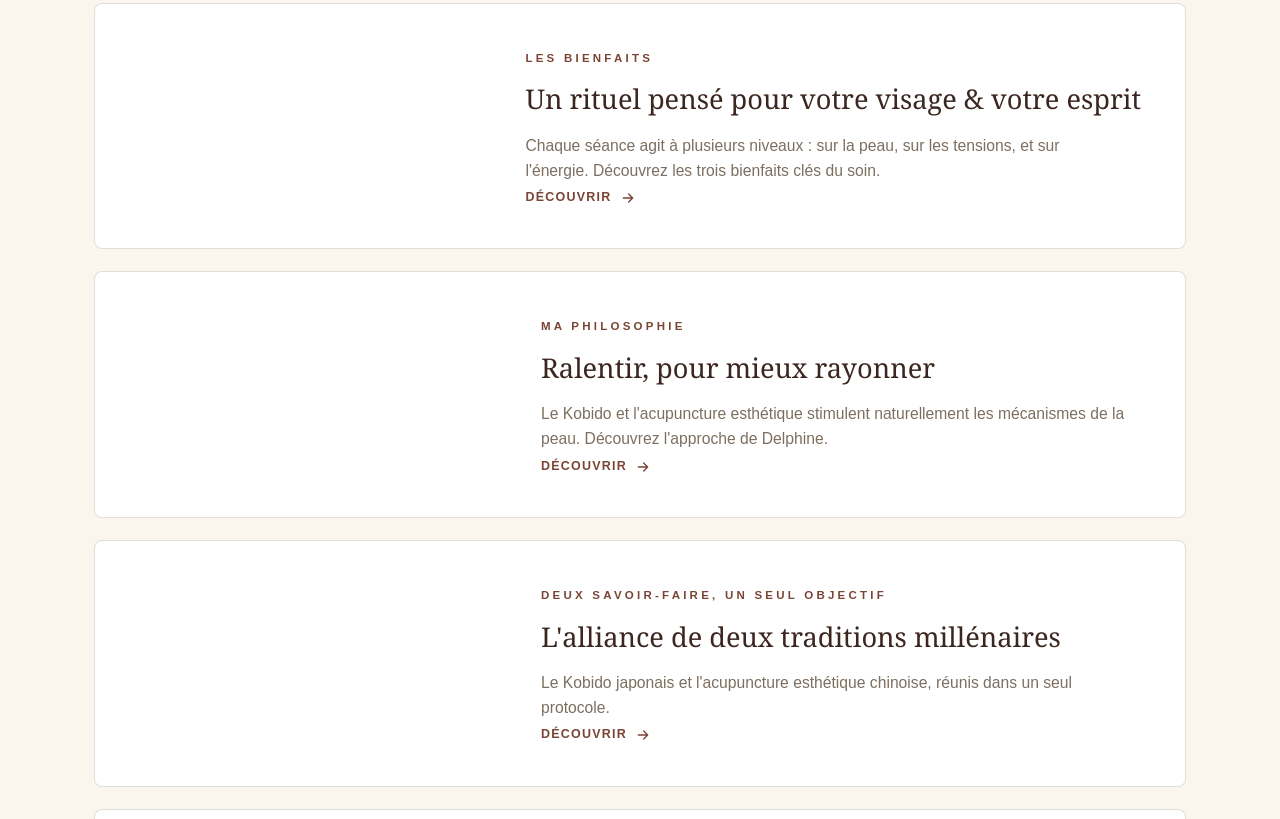
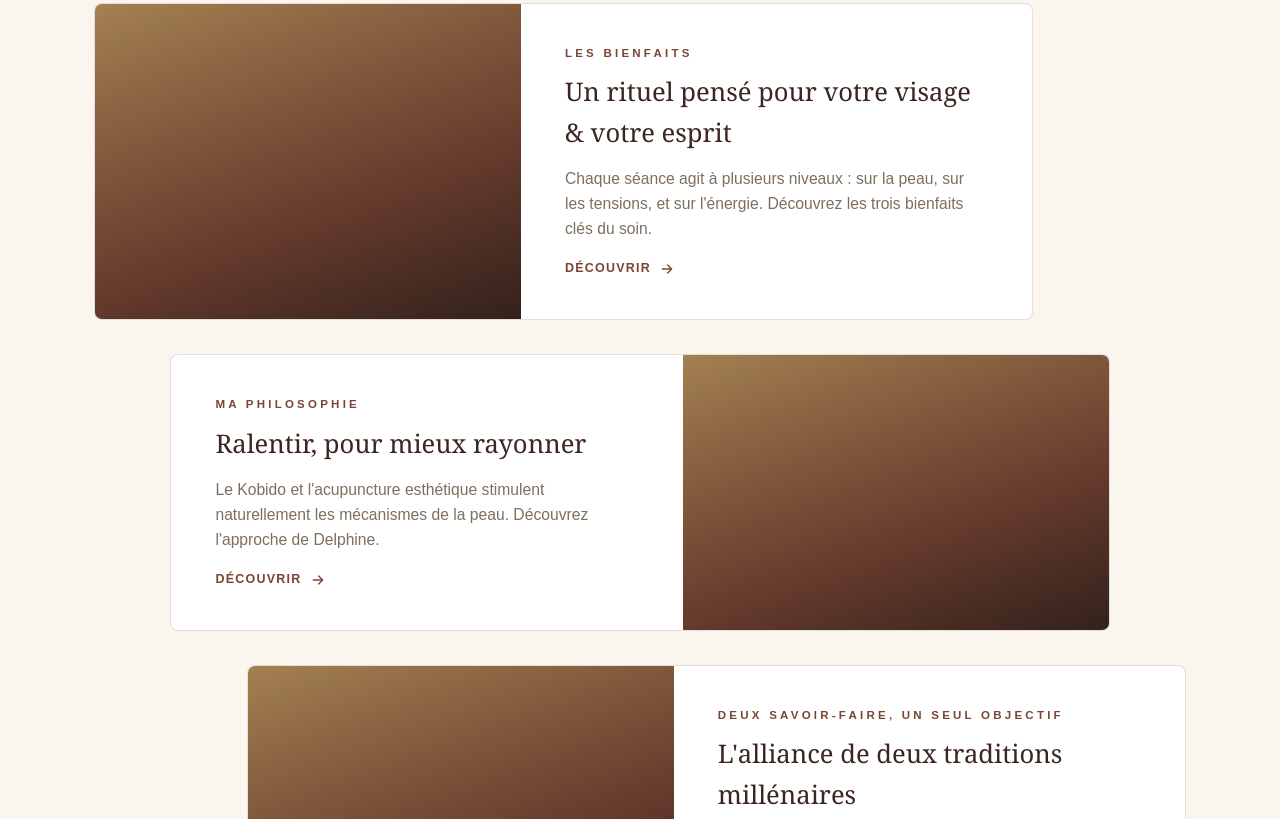
Before and after one commit to zakarisef123/Dlephine-Eclatdutemps, a plain HTML site: page index.html in a window 1280 px wide. Shown: the part 1118-1937 px from the top of the page. Drawn offline with Linux system fonts and the light colour scheme.

Commit message:
Add files via upload

```diff
--- a/style.css
+++ b/style.css
@@ -910,29 +910,44 @@
     .call-fab-text{display:none;}
   }
 
-  /* ---------- Cartes d'aperçu (page d'accueil -> pages dédiées) ---------- */
-  .previews{background:var(--cream);}
-  .previews-list{display:flex;flex-direction:column;gap:22px;}
+  /* ---------- Cartes d'aperçu en escalier (page d'accueil -> pages dédiées) ---------- */
+  .previews{background:var(--cream);overflow:hidden;}
+  .previews-list{display:flex;flex-direction:column;gap:34px;}
   .section-preview{
-    display:flex;
-    align-items:center;
-    justify-content:space-between;
-    gap:30px;
-    padding:40px 44px;
+    display:grid;
+    grid-template-columns:1fr 1.2fr;
+    align-items:stretch;
     border:1px solid var(--line);
     border-radius:8px;
     background:#fff;
-    transition:transform .3s ease, box-shadow .3s ease, border-color .3s ease;
+    overflow:hidden;
+    transition:transform .3s ease, box-shadow .3s ease, border-color .3s ease, margin .3s ease;
   }
   .section-preview:hover{transform:translateY(-4px);box-shadow:var(--shadow);border-color:var(--gold);}
+  /* Effet "escalier" : décalage progressif + photo alternée à droite/à gauche */
+  .previews-list .section-preview:nth-child(1){margin-right:14%;}
+  .previews-list .section-preview:nth-child(2){margin-left:7%;margin-right:7%;}
+  .previews-list .section-preview:nth-child(3){margin-left:14%;}
+  .previews-list .section-preview:nth-child(4){margin-left:7%;margin-right:7%;}
+  .previews-list .section-preview:nth-child(5){margin-right:14%;}
+  .previews-list .section-preview:nth-child(even){grid-template-columns:1.2fr 1fr;}
+  .previews-list .section-preview:nth-child(even) .section-preview-photo{order:2;}
+  .section-preview-photo{position:relative;min-height:220px;}
+  .section-preview-photo img{width:100%;height:100%;object-fit:cover;display:block;}
+  .section-preview-body{
+    padding:40px 44px;
+    display:flex;
+    flex-direction:column;
+    justify-content:center;
+  }
   .section-preview .eyebrow{margin-bottom:10px;}
-  .section-preview h2{font-size:1.7rem;margin-bottom:12px;}
-  .section-preview p{color:var(--ink-soft);font-size:.98rem;margin:0;max-width:600px;}
+  .section-preview h2{font-size:1.6rem;margin-bottom:12px;}
+  .section-preview p{color:var(--ink-soft);font-size:.98rem;margin:0 0 18px;}
   .section-preview .preview-link{
     display:inline-flex;
     align-items:center;
     gap:8px;
-    flex-shrink:0;
+    align-self:flex-start;
     font-size:.78rem;
     letter-spacing:.1em;
     text-transform:uppercase;
@@ -942,8 +957,15 @@
   }
   .section-preview .preview-link svg{width:16px;height:16px;transition:transform .2s ease;}
   .section-preview:hover .preview-link svg{transform:translateX(4px);}
+  @media (max-width:900px){
+    .previews-list .section-preview{margin-left:0 !important;margin-right:0 !important;}
+  }
   @media (max-width:700px){
-    .section-preview{flex-direction:column;align-items:flex-start;padding:32px 28px;}
+    .section-preview,
+    .previews-list .section-preview:nth-child(even){grid-template-columns:1fr;}
+    .previews-list .section-preview:nth-child(even) .section-preview-photo{order:0;}
+    .section-preview-photo{min-height:180px;}
+    .section-preview-body{padding:28px 26px;}
   }
 
   /* ---------- En-tête des pages dédiées ---------- */
```
